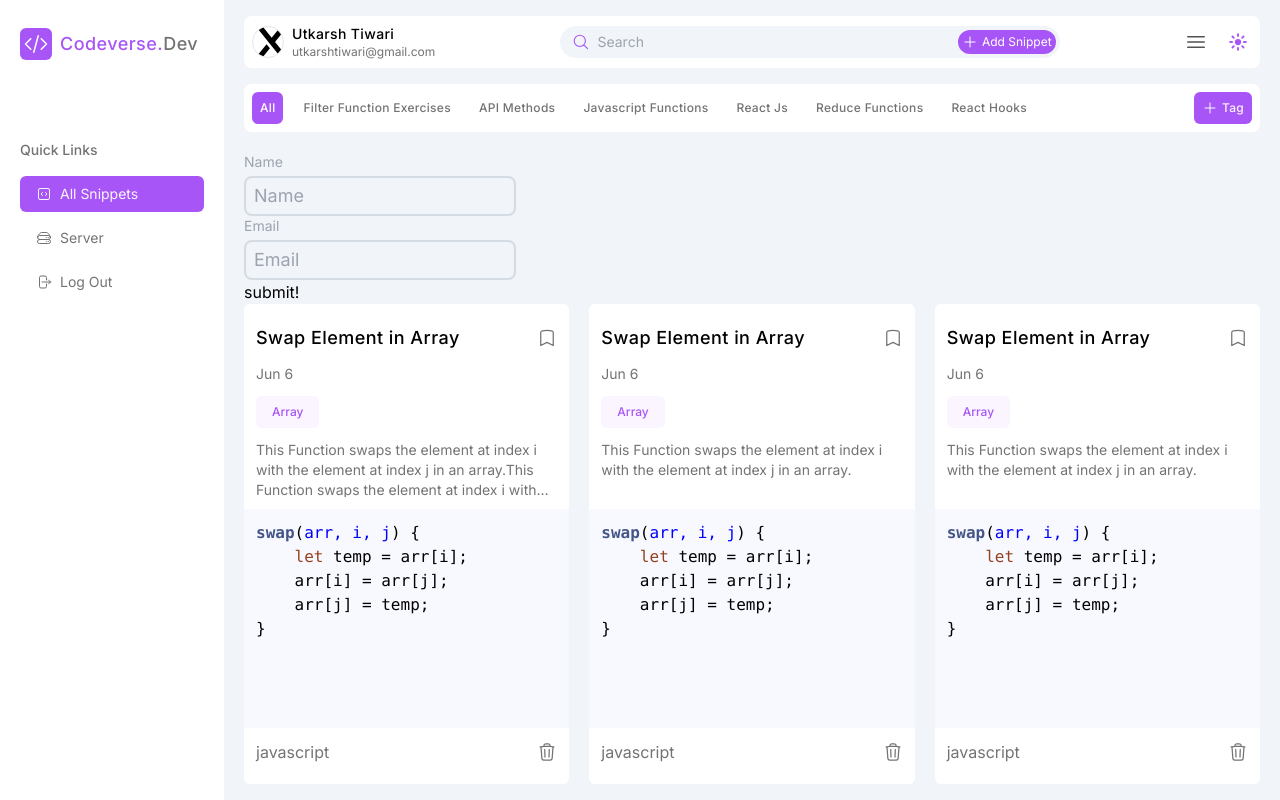
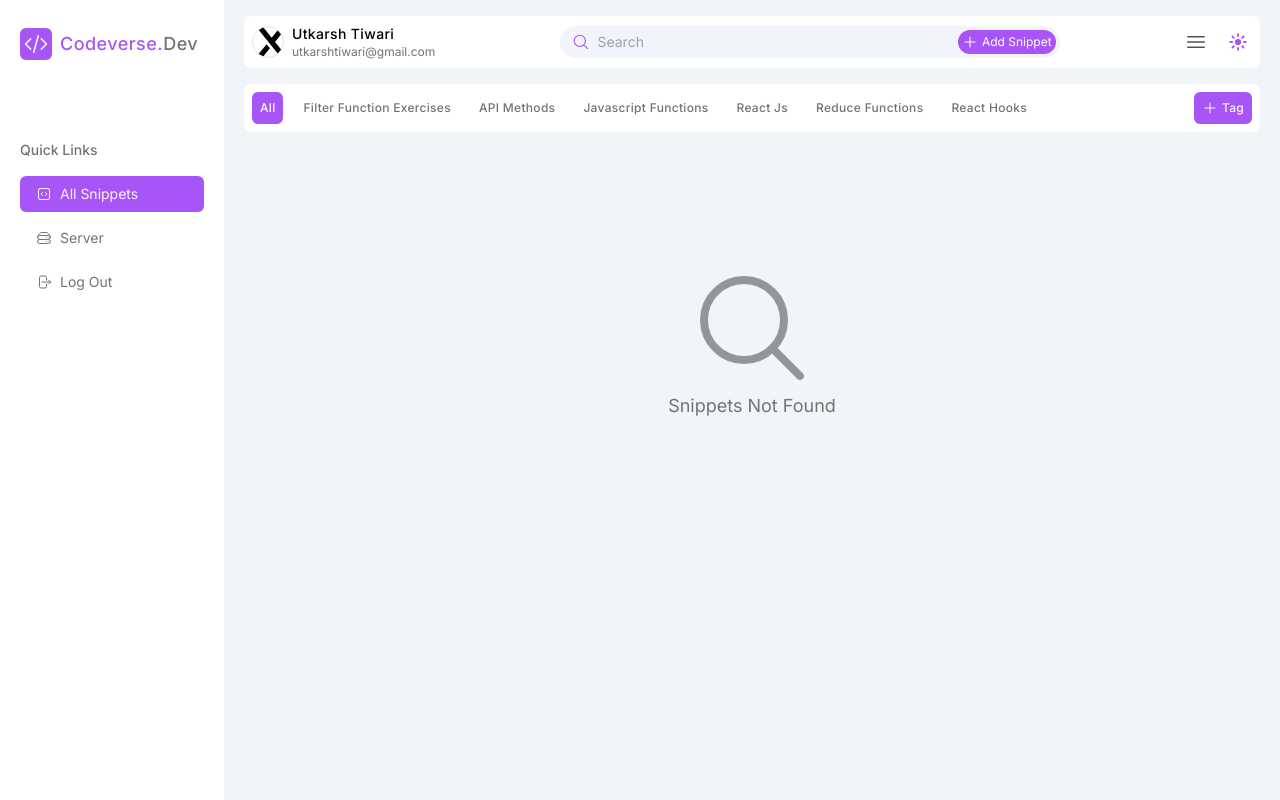
Before and after one commit to devutkarsh7565/code-verse-dev, a Next.js app: page /all-code-snippets in a window 1280 px wide. Shown: the top 800 px of the page. Built offline with nearby package versions, Linux system fonts and the light colour scheme.

Commit message:
add snippet not found component

```diff
--- a/src/app/(main)/(router)/(snippet)/all-code-snippets/page.tsx
+++ b/src/app/(main)/(router)/(snippet)/all-code-snippets/page.tsx
@@ -1,6 +1,7 @@
 "use client";
 import FormControl from "@/app/components/FormComponents/FormControl";
-import SnippetSection from "@/app/components/SnippetSection/SnippetSection";
+import SnippetNotFound from "@/app/components/Snippet/SnippetSection/SnippetNotFound";
+import SnippetSection from "@/app/components/Snippet/SnippetSection/SnippetSection";
 import { DemoSchema, IDemoSchema } from "@/schemas/demoSchema";
 import { zodResolver } from "@hookform/resolvers/zod";
 import React from "react";
@@ -18,7 +19,7 @@ const AllCodeSnippet = () => {
   };
   return (
     <div className="w-full h-full">
-      <form onSubmit={handleSubmit(onSubmit)} className="form">
+      {/* <form onSubmit={handleSubmit(onSubmit)} className="form">
         <FormControl
           control="input"
           label="Name"
@@ -40,8 +41,9 @@ const AllCodeSnippet = () => {
         />
 
         <button type="submit">submit!</button>
-      </form>
-      <SnippetSection />
+      </form> */}
+      {/* <SnippetSection /> */}
+      <SnippetNotFound />
     </div>
   );
 };
--- a/src/app/(main)/(router)/(snippet)/layout.tsx
+++ b/src/app/(main)/(router)/(snippet)/layout.tsx
@@ -1,4 +1,4 @@
-import SnippetNavbar from "@/app/components/SnippetNavbar/SnippetNavbar";
+import SnippetNavbar from "@/app/components/Snippet/SnippetNavbar/SnippetNavbar";
 import React from "react";
 
 const SnippetLayout = ({ children }: { children: React.ReactNode }) => {
--- a/src/app/components/SnippetNavbar/SnippetProfileAndSearchSection.tsx
+++ b/src/app/components/Snippet/SnippetNavbar/SnippetProfileAndSearchSection.tsx
@@ -1,7 +1,7 @@
 import React from "react";
-import { DarkMode } from "../DarkMode/DarkMode";
+import { DarkMode } from "../../DarkMode/DarkMode";
 import Image from "next/image";
-import ProfileImg from "../../../../public/next.svg";
+import ProfileImg from "../../../../../public/next.svg";
 import {
   Bars3Icon,
   MagnifyingGlassIcon,
--- /dev/null
+++ b/src/app/components/Snippet/SnippetSection/SnippetNotFound.tsx
@@ -0,0 +1,15 @@
+import { MagnifyingGlassIcon } from "@heroicons/react/24/outline";
+import React from "react";
+
+const SnippetNotFound = () => {
+  return (
+    <>
+      <div className="w-full h-full pt-28 flex flex-col justify-center items-center text-lg text-neutral-500">
+        <MagnifyingGlassIcon className="w-32 h-32 animate-pulse" />
+        <h3>Snippets Not Found</h3>
+      </div>
+    </>
+  );
+};
+
+export default SnippetNotFound;
```
Also changed, not shown: src/app/components/Snippet/SnippetNavbar/SnippetNavbar.tsx (renamed from src/app/components/SnippetNavbar/SnippetNavbar.tsx), src/app/components/Snippet/SnippetNavbar/TagSection.tsx (renamed from src/app/components/SnippetNavbar/TagSection.tsx), src/app/components/Snippet/SnippetSection/SnippetCard.tsx (renamed from src/app/components/SnippetSection/SnippetCard.tsx), src/app/components/Snippet/SnippetSection/SnippetSection.tsx (renamed from src/app/components/SnippetSection/SnippetSection.tsx).
